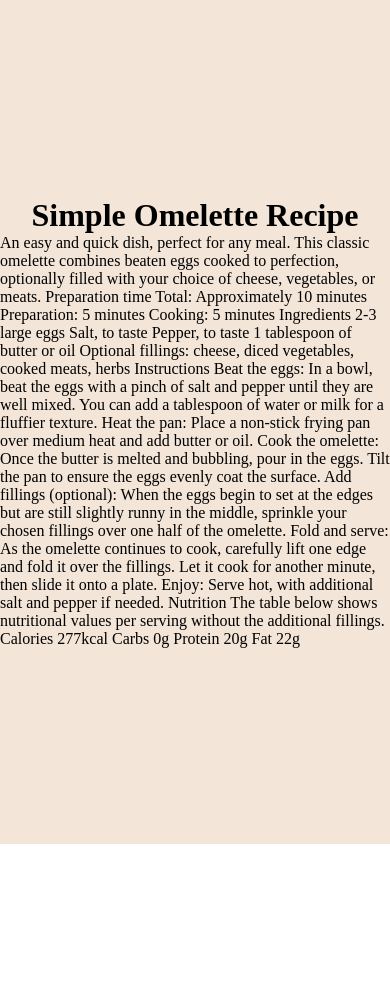
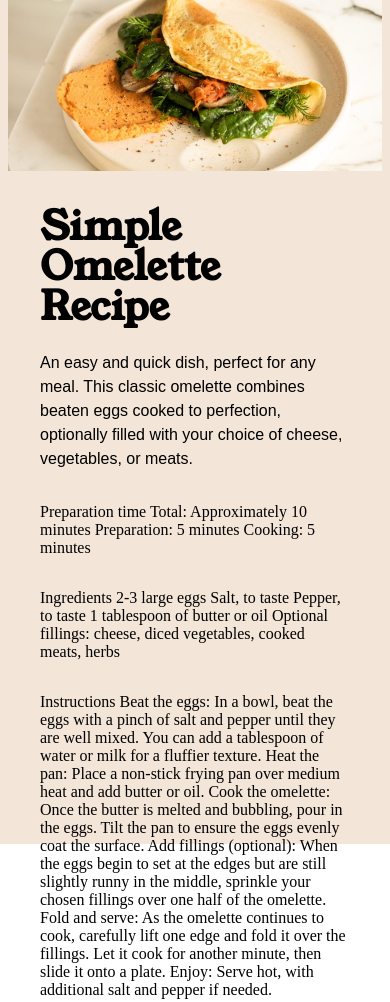
Before and after one commit to mikaelhadler/recipe-page, a plain HTML site: page index.html in a window 390 px wide. Shown: the top 1002 px of the page. Before the commit the page ends 844 px from the top, so only its background shows below. Drawn offline with Linux system fonts and the light colour scheme.

Commit message:
include mobile first, header section

```diff
--- a/assets/css/styles.css
+++ b/assets/css/styles.css
@@ -9,13 +9,37 @@ body {
 main {
   display: flex;
   flex-direction: column;
-  justify-content: center;
+  /* justify-content: center; */
   align-items: center;
   height: 100vh;
   background-color: var(--stone-100);
 }
 
-h1, h2 {
+h1,
+h2 {
   margin: 0;
   padding: 0;
 }
+
+img {
+  object-fit: cover;
+  width: 100%;
+  height: 171px;
+}
+
+h1 .header {
+  color: var(--stone-900);
+}
+
+.header {
+  display: flex;
+  flex-direction: column;
+  gap: 24px;
+}
+
+.wrapper {
+  display: flex;
+  flex-direction: column;
+  gap: 32px;
+  padding: var(--spacing-400) var(--spacing-500);
+}
--- a/assets/css/variables.css
+++ b/assets/css/variables.css
@@ -1,6 +1,6 @@
 @font-face {
   font-family: 'YoungSerif-Regular';
-  src: url('../fonts/static/YoungSerif-Regular.ttf');
+  src: url('../fonts/young-serif/YoungSerif-Regular.ttf');
   font-weight: 400;
   letter-spacing: 0;
 }
--- a/index.html
+++ b/index.html
@@ -1,35 +1,47 @@
 <!DOCTYPE html>
 <html lang="en">
+
 <head>
   <meta charset="UTF-8">
-  <meta name="viewport" content="width=device-width, initial-scale=1.0"> <!-- displays site properly based on user's device -->
+  <meta name="viewport" content="width=device-width, initial-scale=1.0">
+  <!-- displays site properly based on user's device -->
 
   <link rel="icon" type="image/png" sizes="32x32" href="./assets/images/favicon-32x32.png">
   <link rel="stylesheet" type="text/css" href="./assets/css/styles.css" />
   <title>Frontend Mentor | Recipe page</title>
 </head>
+
 <body>
-
   <main>
-    <h1>Simple Omelette Recipe</h1>
-
+    <div class="banner">
+      <img src="./assets/images/image-omelette.jpeg" alt="Simple Omelette">
+    </div>
+    <div class="wrapper">
+      <div class="header">
+        <h1 class="text-preset-1">Simple Omelette Recipe</h1>
+        <p class="text-preset-4">
           An easy and quick dish, perfect for any meal. This classic omelette combines beaten eggs cooked
           to perfection, optionally filled with your choice of cheese, vegetables, or meats.
-
+        </p>
+      </div>
+      <div>
         Preparation time
 
         Total: Approximately 10 minutes
         Preparation: 5 minutes
         Cooking: 5 minutes
 
+
+      </div>
+      <div>
         Ingredients
-
         2-3 large eggs
         Salt, to taste
         Pepper, to taste
         1 tablespoon of butter or oil
         Optional fillings: cheese, diced vegetables, cooked meats, herbs
-
+      </div>
+      <div>
         Instructions
 
         Beat the eggs: In a bowl, beat the eggs with a pinch of salt and pepper until they are well mixed.
@@ -47,7 +59,8 @@
         fillings. Let it cook for another minute, then slide it onto a plate.
 
         Enjoy: Serve hot, with additional salt and pepper if needed.
-
+      </div>
+      <div>
         Nutrition
 
         The table below shows nutritional values per serving without the additional fillings.
@@ -63,6 +76,9 @@
 
         Fat
         22g
+      </div>
+    </div>
   </main>
 </body>
+
 </html>
```
Also changed, not shown: 1 other file. Lines whose indentation alone changed are shown as unchanged.
